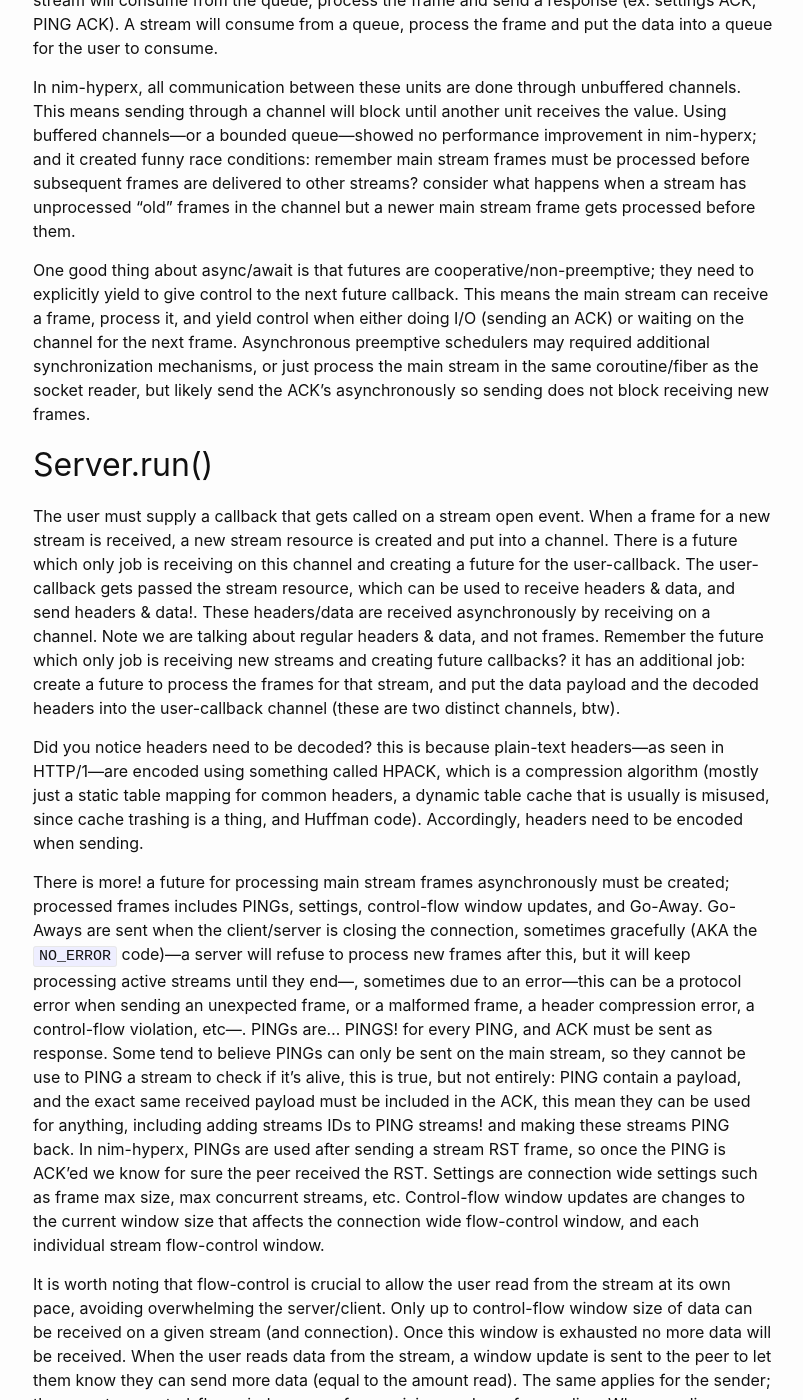
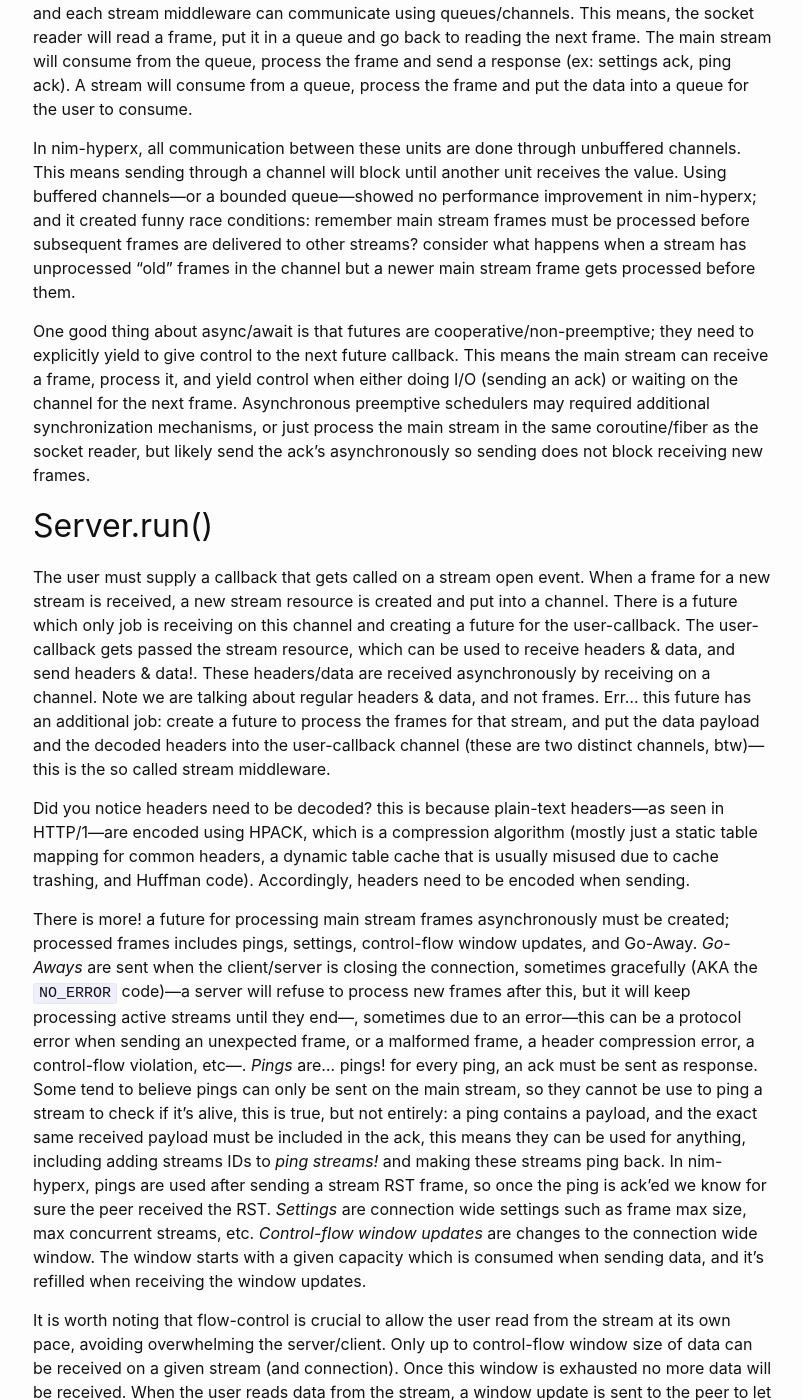
Before and after one commit to nitely/nitely.github.io, a Jekyll site: the page built from _posts/2024-10-23-http-2-in-depth-server-client-design.md, in a window 1280 px wide and 1400 px high, scrolled down 1050 px. Shown: the whole window, without its empty margins (237-1040 px from the left). Built offline with Jekyll 4.4.1, drawn with Linux system fonts in a browser that asks for light colours; some of the changed text lies outside the part shown.

Commit message:
some corrections

```diff
--- a/_posts/2024-10-23-http-2-in-depth-server-client-design.md
+++ b/_posts/2024-10-23-http-2-in-depth-server-client-design.md
@@ -21,23 +21,25 @@ This is not an overview of the HTTP/2 protocol. I won't go over frame types, str
 
 ## Lightweight Threads
 
-Most (all?) HTTP/2 servers & clients are implemented on top of user-level threads. In nim-hyperx, non-blocking async/await is used as the concurrency model. The design described in this article can be applied to other models, such as coroutines/fibers. In theory one could use native threads alone, but note a single connection can open up to 100 streams, and the streams must be able to run independently of each other, meaning probably in their own thread, which could be too expensive and so scale poorly.
+Most (all?) HTTP/2 servers & clients are implemented on top of user-level threads. In nim-hyperx, non-blocking async/await is used as the concurrency model. The design described in this article can be applied to other models, such as coroutines/fibers.
+
+In theory one could use native threads alone, but note a single connection can open up to 100 streams, and the streams must be able to run independently of each other, meaning probably in their own thread, which could be too expensive and so scale poorly. User-level threads, on the other hand, are lightweight in resource usage, and they are ideal to implement HTTP/2 high concurrency.
 
 ## Using queues/channels for communication
 
-Asynchronous units—futures, coroutines, fibers, etc—such as socket reader, the main stream, and each stream middleware (`*`) can communicate using queues/channels. This means, the socket reader will read a frame, put it in a queue and go back to reading the next frame. The main stream will consume from the queue, process the frame and send a response (ex: settings ACK, PING ACK). A stream will consume from a queue, process the frame and put the data into a queue for the user to consume.
+Asynchronous units—futures, coroutines, fibers, etc—such as socket reader, the main stream, and each stream middleware can communicate using queues/channels. This means, the socket reader will read a frame, put it in a queue and go back to reading the next frame. The main stream will consume from the queue, process the frame and send a response (ex: settings ack, ping ack). A stream will consume from a queue, process the frame and put the data into a queue for the user to consume.
 
 In nim-hyperx, all communication between these units are done through unbuffered channels. This means sending through a channel will block until another unit receives the value. Using buffered channels—or a bounded queue—showed no performance improvement in nim-hyperx; and it created funny race conditions: remember main stream frames must be processed before subsequent frames are delivered to other streams? consider what happens when a stream has unprocessed "old" frames in the channel but a newer main stream frame gets processed before them.
 
-One good thing about async/await is that futures are cooperative/non-preemptive; they need to explicitly yield to give control to the next future callback. This means the main stream can receive a frame, process it, and yield control when either doing I/O (sending an ACK) or waiting on the channel for the next frame. Asynchronous preemptive schedulers may required additional synchronization mechanisms, or just process the main stream in the same coroutine/fiber as the socket reader, but likely send the ACK's asynchronously so sending does not block receiving new frames.
+One good thing about async/await is that futures are cooperative/non-preemptive; they need to explicitly yield to give control to the next future callback. This means the main stream can receive a frame, process it, and yield control when either doing I/O (sending an ack) or waiting on the channel for the next frame. Asynchronous preemptive schedulers may required additional synchronization mechanisms, or just process the main stream in the same coroutine/fiber as the socket reader, but likely send the ack's asynchronously so sending does not block receiving new frames.
 
 ## Server.run()
 
-The user must supply a callback that gets called on a stream open event. When a frame for a new stream is received, a new stream resource is created and put into a channel. There is a future which only job is receiving on this channel and creating a future for the user-callback. The user-callback gets passed the stream resource, which can be used to receive headers & data, and send headers & data!. These headers/data are received asynchronously by receiving on a channel. Note we are talking about regular headers & data, and not frames. Remember the future which only job is receiving new streams and creating future callbacks? it has an additional job: create a future to process the frames for that stream, and put the data payload and the decoded headers into the user-callback channel (these are two distinct channels, btw).
+The user must supply a callback that gets called on a stream open event. When a frame for a new stream is received, a new stream resource is created and put into a channel. There is a future which only job is receiving on this channel and creating a future for the user-callback. The user-callback gets passed the stream resource, which can be used to receive headers & data, and send headers & data!. These headers/data are received asynchronously by receiving on a channel. Note we are talking about regular headers & data, and not frames. Err... this future has an additional job: create a future to process the frames for that stream, and put the data payload and the decoded headers into the user-callback channel (these are two distinct channels, btw)—this is the so called stream middleware.
 
-Did you notice headers need to be decoded? this is because plain-text headers—as seen in HTTP/1—are encoded using something called HPACK, which is a compression algorithm (mostly just a static table mapping for common headers, a dynamic table cache that is usually is misused, since cache trashing is a thing, and Huffman code). Accordingly, headers need to be encoded when sending.
+Did you notice headers need to be decoded? this is because plain-text headers—as seen in HTTP/1—are encoded using HPACK, which is a compression algorithm (mostly just a static table mapping for common headers, a dynamic table cache that is usually misused due to cache trashing, and Huffman code). Accordingly, headers need to be encoded when sending.
 
-There is more! a future for processing main stream frames asynchronously must be created; processed frames includes PINGs, settings, control-flow window updates, and Go-Away. Go-Aways are sent when the client/server is closing the connection, sometimes gracefully (AKA the `NO_ERROR` code)—a server will refuse to process new frames after this, but it will keep processing active streams until they end—, sometimes due to an error—this can be a protocol error when sending an unexpected frame, or a malformed frame, a header compression error, a control-flow violation, etc—. PINGs are... PINGS! for every PING, and ACK must be sent as response. Some tend to believe PINGs can only be sent on the main stream, so they cannot be use to PING a stream to check if it's alive, this is true, but not entirely: PING contain a payload, and the exact same received payload must be included in the ACK, this mean they can be used for anything, including adding streams IDs to PING streams! and making these streams PING back. In nim-hyperx, PINGs are used after sending a stream RST frame, so once the PING is ACK'ed we know for sure the peer received the RST. Settings are connection wide settings such as frame max size, max concurrent streams, etc. Control-flow window updates are changes to the current window size that affects the connection wide flow-control window, and each individual stream flow-control window.
+There is more! a future for processing main stream frames asynchronously must be created; processed frames includes pings, settings, control-flow window updates, and Go-Away. *Go-Aways* are sent when the client/server is closing the connection, sometimes gracefully (AKA the `NO_ERROR` code)—a server will refuse to process new frames after this, but it will keep processing active streams until they end—, sometimes due to an error—this can be a protocol error when sending an unexpected frame, or a malformed frame, a header compression error, a control-flow violation, etc—. *Pings* are... pings! for every ping, an ack must be sent as response. Some tend to believe pings can only be sent on the main stream, so they cannot be use to ping a stream to check if it's alive, this is true, but not entirely: a ping contains a payload, and the exact same received payload must be included in the ack, this means they can be used for anything, including adding streams IDs to *ping streams!* and making these streams ping back. In nim-hyperx, pings are used after sending a stream RST frame, so once the ping is ack'ed we know for sure the peer received the RST. *Settings* are connection wide settings such as frame max size, max concurrent streams, etc. *Control-flow window updates* are changes to the connection wide window. The window starts with a given capacity which is consumed when sending data, and it's refilled when receiving the window updates.
 
 It is worth noting that flow-control is crucial to allow the user read from the stream at its own pace, avoiding overwhelming the server/client. Only up to control-flow window size of data can be received on a given stream (and connection). Once this window is exhausted no more data will be received. When the user reads data from the stream, a window update is sent to the peer to let them know they can send more data (equal to the amount read). The same applies for the sender; there are two control-flow windows, one for receiving, and one for sending. When sending, we can send as much as the available amount in the window allows, and wait for a window update to send more data. This is hidden from the user; the user may want to send more data than the full window allows, that's ok, the data gets sent in multiple frames if needed.
 
```
